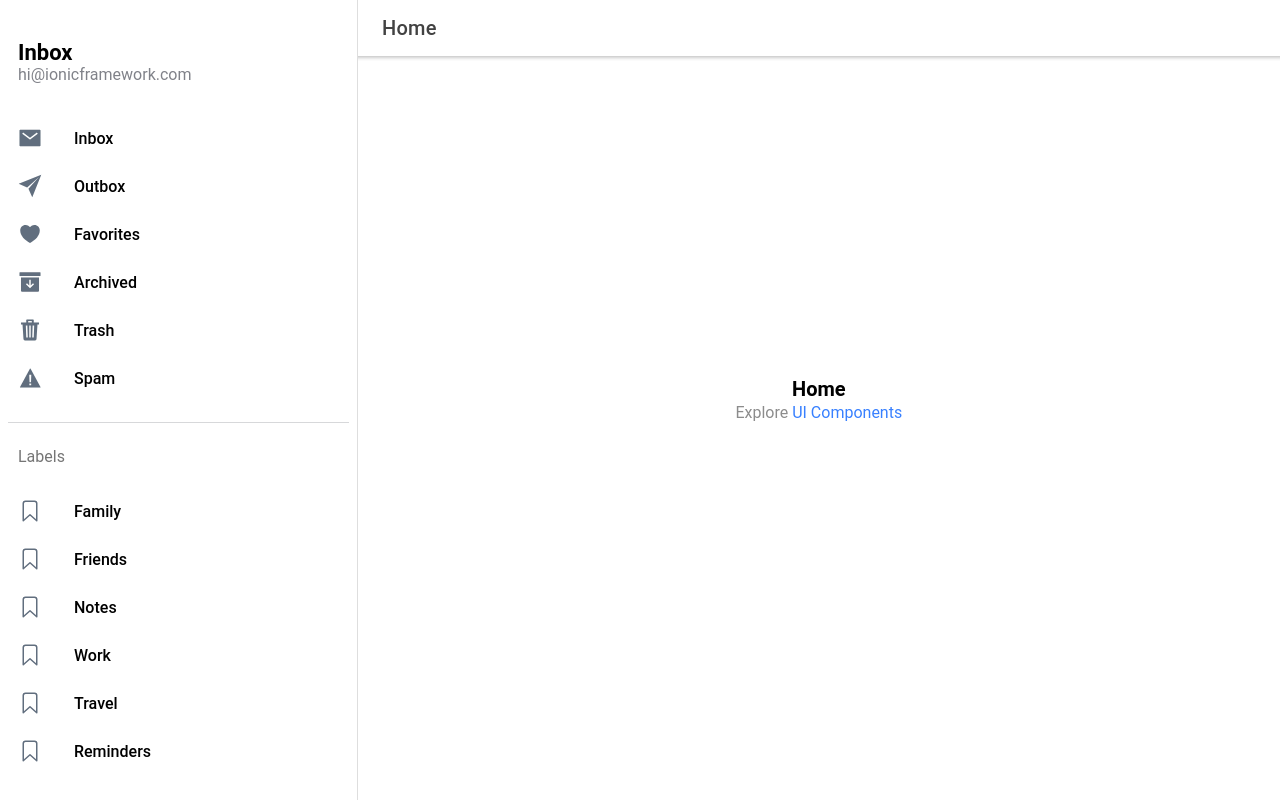
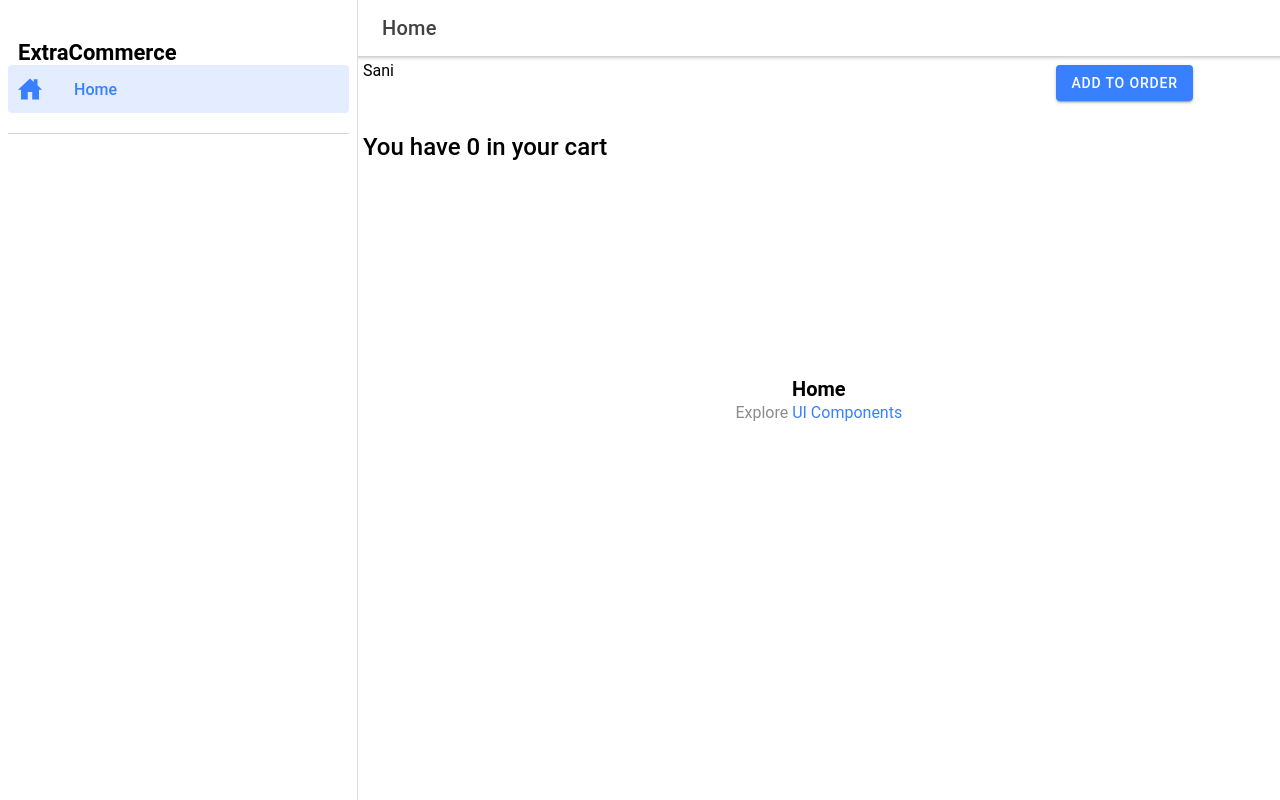
Before and after one commit to git-ayas/extraCommmerce, a React (Create React App) app: page /page/Home in a window 1280 px wide. Built offline with nearby package versions, Linux system fonts and the light colour scheme.

Commit message:
Initial commit

```diff
--- /dev/null
+++ b/lambdas/hello.js
@@ -0,0 +1 @@
+exports.handler = async (event, context) => ({ status: 200, body: JSON.stringify({ message: "Hello World!" }) })
--- a/package.json
+++ b/package.json
@@ -19,6 +19,7 @@
     "@types/react-dom": "^16.9.10",
     "@types/react-router": "^5.1.11",
     "@types/react-router-dom": "^5.1.7",
+    "axios": "^0.21.1",
     "ionicons": "^5.4.0",
     "react": "^17.0.1",
     "react-dom": "^17.0.1",
--- a/src/App.tsx
+++ b/src/App.tsx
@@ -22,16 +22,18 @@ import '@ionic/react/css/display.css';
 
 /* Theme variables */
 import './theme/variables.css';
+import { AppContextProvider } from './stores/AppContext';
 
 const App: React.FC = () => {
   return (
+    <AppContextProvider>
       <IonApp>
         <IonReactRouter>
           <IonSplitPane contentId="main">
             <Menu />
             <IonRouterOutlet id="main">
               <Route path="/" exact={true}>
-              <Redirect to="/page/Inbox" />
+                <Redirect to="/page/Home" />
               </Route>
               <Route path="/page/:name" exact={true}>
                 <Page />
@@ -40,6 +42,7 @@ const App: React.FC = () => {
           </IonSplitPane>
         </IonReactRouter>
       </IonApp>
+    </AppContextProvider>
   );
 };
 
--- a/src/components/Menu.tsx
+++ b/src/components/Menu.tsx
@@ -7,11 +7,10 @@ import {
   IonListHeader,
   IonMenu,
   IonMenuToggle,
-  IonNote,
 } from '@ionic/react';
 
 import { useLocation } from 'react-router-dom';
-import { archiveOutline, archiveSharp, bookmarkOutline, heartOutline, heartSharp, mailOutline, mailSharp, paperPlaneOutline, paperPlaneSharp, trashOutline, trashSharp, warningOutline, warningSharp } from 'ionicons/icons';
+import { homeOutline,homeSharp } from 'ionicons/icons';
 import './Menu.css';
 
 interface AppPage {
@@ -23,44 +22,14 @@ interface AppPage {
 
 const appPages: AppPage[] = [
   {
-    title: 'Inbox',
-    url: '/page/Inbox',
-    iosIcon: mailOutline,
-    mdIcon: mailSharp
+    title: 'Home',
+    url: '/page/Home',
+    iosIcon: homeOutline,
+    mdIcon: homeSharp
   },
-  {
-    title: 'Outbox',
-    url: '/page/Outbox',
-    iosIcon: paperPlaneOutline,
-    mdIcon: paperPlaneSharp
-  },
-  {
-    title: 'Favorites',
-    url: '/page/Favorites',
-    iosIcon: heartOutline,
-    mdIcon: heartSharp
-  },
-  {
-    title: 'Archived',
-    url: '/page/Archived',
-    iosIcon: archiveOutline,
-    mdIcon: archiveSharp
-  },
-  {
-    title: 'Trash',
-    url: '/page/Trash',
-    iosIcon: trashOutline,
-    mdIcon: trashSharp
-  },
-  {
-    title: 'Spam',
-    url: '/page/Spam',
-    iosIcon: warningOutline,
-    mdIcon: warningSharp
-  }
+
 ];
 
-const labels = ['Family', 'Friends', 'Notes', 'Work', 'Travel', 'Reminders'];
 
 const Menu: React.FC = () => {
   const location = useLocation();
@@ -69,8 +38,7 @@ const Menu: React.FC = () => {
     <IonMenu contentId="main" type="overlay">
       <IonContent>
         <IonList id="inbox-list">
-          <IonListHeader>Inbox</IonListHeader>
-          <IonNote>hi@ionicframework.com</IonNote>
+          <IonListHeader>ExtraCommerce</IonListHeader>
           {appPages.map((appPage, index) => {
             return (
               <IonMenuToggle key={index} autoHide={false}>
@@ -83,15 +51,6 @@ const Menu: React.FC = () => {
           })}
         </IonList>
 
-        <IonList id="labels-list">
-          <IonListHeader>Labels</IonListHeader>
-          {labels.map((label, index) => (
-            <IonItem lines="none" key={index}>
-              <IonIcon slot="start" icon={bookmarkOutline} />
-              <IonLabel>{label}</IonLabel>
-            </IonItem>
-          ))}
-        </IonList>
       </IonContent>
     </IonMenu>
   );
--- a/src/pages/Page.tsx
+++ b/src/pages/Page.tsx
@@ -1,11 +1,14 @@
-import { IonButtons, IonContent, IonHeader, IonMenuButton, IonPage, IonTitle, IonToolbar } from '@ionic/react';
+import { IonButton, IonButtons, IonCol, IonContent, IonHeader, IonMenuButton, IonPage, IonRow, IonTitle, IonToolbar } from '@ionic/react';
+import { useContext } from 'react';
 import { useParams } from 'react-router';
 import ExploreContainer from '../components/ExploreContainer';
+import { AppContext } from '../stores/AppContext';
 import './Page.css';
 
 const Page: React.FC = () => {
 
   const { name } = useParams<{ name: string; }>();
+  const { state, dispatch } = useContext(AppContext);
 
   return (
     <IonPage>
@@ -24,6 +27,27 @@ const Page: React.FC = () => {
             <IonTitle size="large">{name}</IonTitle>
           </IonToolbar>
         </IonHeader>
+        <IonRow>
+          <IonCol>
+            Sani
+          </IonCol>
+          <IonCol></IonCol>
+          <IonCol></IonCol>
+          <IonCol>
+            <IonButton onClick={() => dispatch({
+              type: 'setCount',
+              payload: state.count + 1
+            })}>
+              Add to Order
+            </IonButton>
+          </IonCol>
+        </IonRow>
+        <IonRow>
+          <IonCol>
+            <h2>You have {state.count} in your cart</h2>
+          </IonCol>
+
+        </IonRow>
         <ExploreContainer name={name} />
       </IonContent>
     </IonPage>
--- /dev/null
+++ b/src/stores/AppContext.tsx
@@ -0,0 +1,35 @@
+import React, { createContext, useReducer } from "react";
+
+
+const initialState = {
+    count: 0
+}
+let dummy: any = {}
+let AppContext = createContext(dummy);
+
+let reducer = (state: typeof initialState = initialState, action: { type: string, payload: any }) => {
+    switch (action.type) {
+        case "setCount": {
+            return { ...state, count: action.payload }
+        }
+    }
+    return state;
+};
+
+function AppContextProvider(props: any) {
+    const fullInitialState = {
+        ...initialState,
+    }
+
+    let [state, dispatch] = useReducer(reducer, fullInitialState);
+    let value = { state, dispatch };
+
+
+    return (
+        <AppContext.Provider value={value}>{props.children}</AppContext.Provider>
+    );
+}
+
+let AppContextConsumer = AppContext.Consumer;
+
+export { AppContext, AppContextProvider, AppContextConsumer };
```
Also changed, not shown: 1 other file (tests, documents, lock files or other folders). Lines whose indentation alone changed are shown as unchanged.
